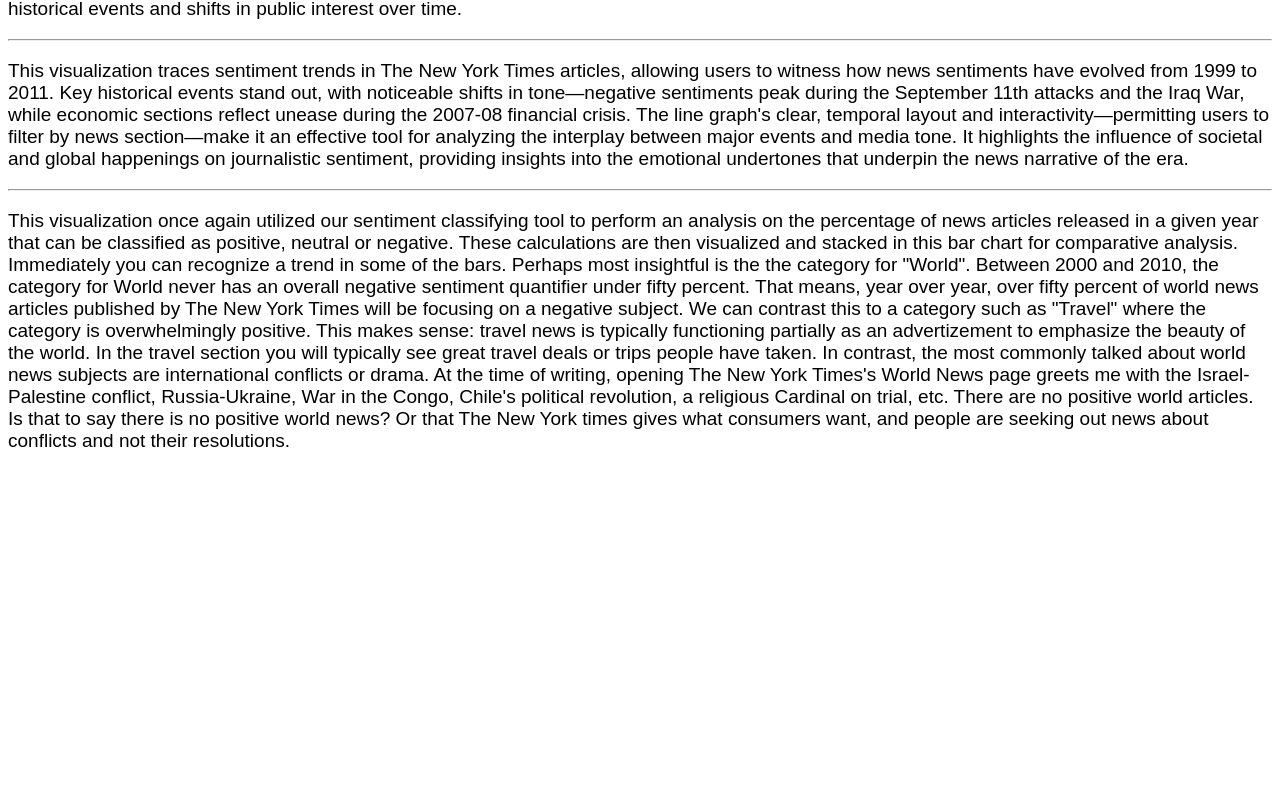
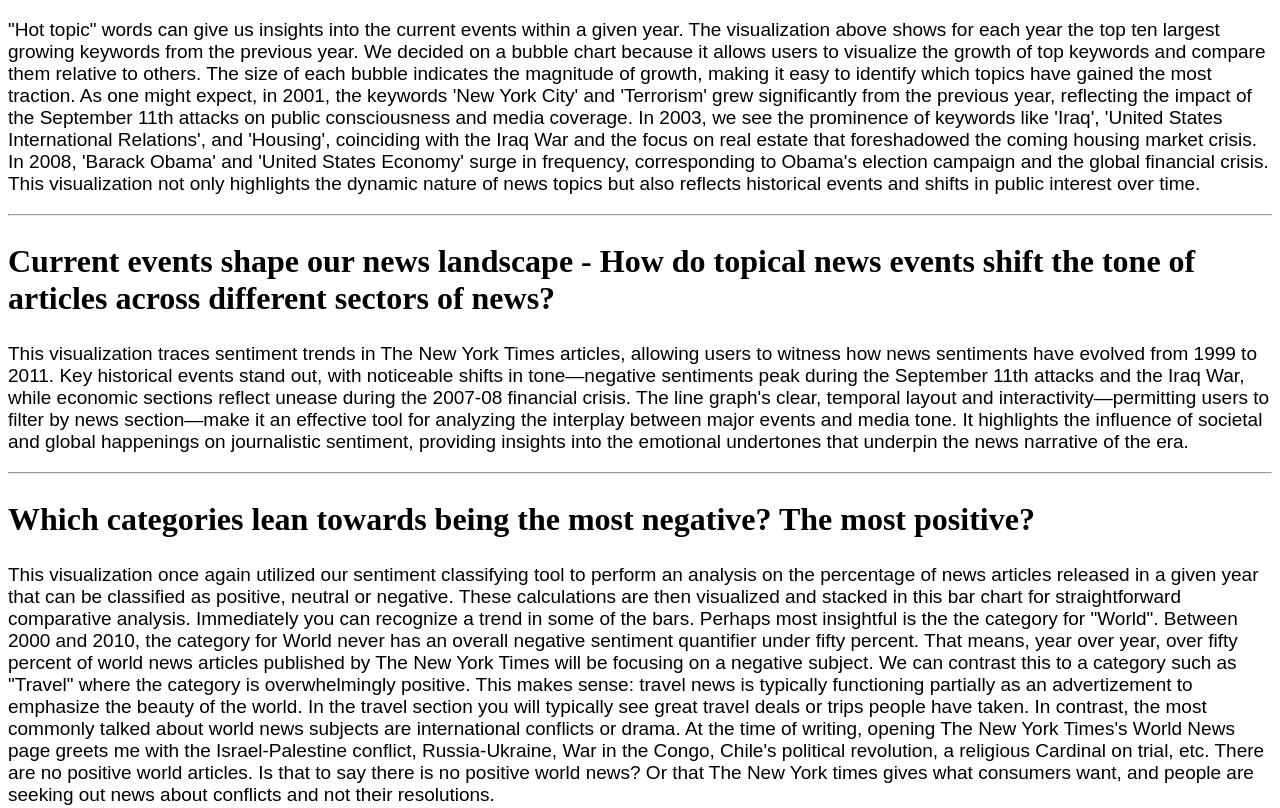
Before and after one commit to ebrooks2002/Data-Vis-Project, a website: page index.html in a window 1280 px wide. Shown: the part 719-1527 px from the top of the page. Before the commit the page ends 1190 px from the top, so only its background shows below. Drawn offline with nearby package versions, Linux system fonts and the light colour scheme.

Commit message:
tentative headers and reformatting

```diff
--- a/index.html
+++ b/index.html
@@ -14,8 +14,9 @@
             Investigating Trends In <span class="chomsky-font">The New York Times</span> Through Visualization
         </h1>
         <h2 class="text-center">Ethan Brooks and Tamur Asar</h2>
-        <p style="text-indent: 40px; font-family: Ar">The following visualizations were constructed using a collection of over <a
-                href="https://www.kaggle.com/datasets/aryansingh0909/nyt-articles-21m-2000-present" target="_blank">two
+        <p style="text-indent: 40px; font-family: Ar">The following visualizations were constructed using a collection
+            of over <a href="https://www.kaggle.com/datasets/aryansingh0909/nyt-articles-21m-2000-present"
+                target="_blank">two
                 million New York Times articles.</a>
             The visualizations aim to illustrate common pattens and trends, be that cultural or semantic, that
             subliminaly exist
@@ -25,11 +26,15 @@
             different time periods.
         </p>
     </div>
+    <hr>
 
+    <h2>
+        Which New York Times sections produce the most news?
+    </h2>
     <div class='tableauPlaceholder' id='viz1702860707636' style='position: relative'><noscript><a href='#'><img
-                alt='Breakdown by Section in 2000 '
-                src='https:&#47;&#47;public.tableau.com&#47;static&#47;images&#47;Se&#47;SectionTreeMap&#47;Sheet1&#47;1_rss.png'
-                style='border: none' /></a></noscript><object class='tableauViz' style='display:none;'>
+                    alt='Breakdown by Section in 2000 '
+                    src='https:&#47;&#47;public.tableau.com&#47;static&#47;images&#47;Se&#47;SectionTreeMap&#47;Sheet1&#47;1_rss.png'
+                    style='border: none' /></a></noscript><object class='tableauViz' style='display:none;'>
             <param name='host_url' value='https%3A%2F%2Fpublic.tableau.com%2F' />
             <param name='embed_code_version' value='3' />
             <param name='site_root' value='' />
@@ -47,10 +52,20 @@
         </object></div>
     <script
         type='text/javascript'>                    var divElement = document.getElementById('viz1702860707636'); var vizElement = divElement.getElementsByTagName('object')[0]; vizElement.style.width = '90%'; vizElement.style.height = (divElement.offsetWidth * 0.40) + 'px'; var scriptElement = document.createElement('script'); scriptElement.src = 'https://public.tableau.com/javascripts/api/viz_v1.js'; vizElement.parentNode.insertBefore(scriptElement, vizElement);                </script>
-    <p style="font-size: 19px; font-family: Arial;">The visualation above, called a Tree Map, shows the breakdown of published articles by section for a given year. We decided to use a Tree Map because it
-        is effect at conveying how indiviudal sections contribute to the total volume of published articles. By interacting with the year slider, users can explore trends over time. For example, they might discover growth in technology-related articles with the rise of the internet and digital culture. They might also discover the New York Section was common during the post 9/11 period, that the Business Day section rose during the 2007 financial crisis, and that the World section rose during 2003 Iraq War. Viewers may also notice that some sections hold a relatively constant percent makeup of total articles published, while others fluctuate greatly year to year. </p>
+    <p style="font-size: 19px; font-family: Arial;">The visualation above, called a Tree Map, shows the breakdown of
+        published articles by section for a given year. We decided to use a Tree Map because it
+        is effect at conveying how indiviudal sections contribute to the total volume of published articles. By
+        interacting with the year slider, users can explore trends over time. For example, they might discover growth in
+        technology-related articles with the rise of the internet and digital culture. They might also discover the New
+        York Section was common during the post 9/11 period, that the Business Day section rose during the 2007
+        financial crisis, and that the World section rose during 2003 Iraq War. Viewers may also notice that some
+        sections hold a relatively constant percent makeup of total articles published, while others fluctuate greatly
+        year to year. </p>
     <hr>
 
+    <h2>
+        What were the the most common words of each year?
+    </h2>
     <div class="tableauPlaceholder" id="viz1702596611276" style="position: relative;">
         <noscript>
             <a href="#">
@@ -76,9 +91,24 @@
             <param name="language" value="en-US" />
         </object>
     </div>
-    <p style="font-size: 19px; font-family: Arial"> The visualization above shows for each year the top ten largest growing keywords from the previous year. We decided on a bubble chart because it allows users to visualize the growth of top keywords and compare them relative to others. The size of each bubble indicates the magnitude of growth, making it easy to identify which topics have gained the most traction. As one might expect, in 2001, the keywords 'New York City' and 'Terrorism' grew significantly from the previous year, reflecting the impact of the September 11th attacks on public consciousness and media coverage. In 2003, we see the prominence of keywords like 'Iraq', 'United States International Relations', and 'Housing', coinciding with the Iraq War and the focus on real estate that foreshadowed the coming housing market crisis. In 2008, 'Barack Obama' and 'United States Economy' surge in frequency, corresponding to Obama's election campaign and the global financial crisis. This visualization not only highlights the dynamic nature of news topics but also reflects historical events and shifts in public interest over time. </p>
+    <p style="font-size: 19px; font-family: Arial"> "Hot topic" words can give us insights into the current events
+        within a given year. The visualization above shows for each year the top ten largest growing keywords from the
+        previous year. We decided on a bubble chart because it allows users to visualize the growth of top keywords and
+        compare them relative to others. The size of each bubble indicates the magnitude of growth, making it easy to
+        identify which topics have gained the most traction. As one might expect, in 2001, the keywords 'New York City'
+        and 'Terrorism' grew significantly from the previous year, reflecting the impact of the September 11th attacks
+        on public consciousness and media coverage. In 2003, we see the prominence of keywords like 'Iraq', 'United
+        States International Relations', and 'Housing', coinciding with the Iraq War and the focus on real estate that
+        foreshadowed the coming housing market crisis. In 2008, 'Barack Obama' and 'United States Economy' surge in
+        frequency, corresponding to Obama's election campaign and the global financial crisis. This visualization not
+        only highlights the dynamic nature of news topics but also reflects historical events and shifts in public
+        interest over time. </p>
     <hr>
 
+    <h2>
+        Current events shape our news landscape - How do topical news events shift the tone of articles across different
+        sectors of news?
+    </h2>
     <div class='tableauPlaceholder' id='viz1702875274262' style='position: relative'><noscript><a href='#'><img
                     alt='Sentiment Trends  by Section '
                     src='https:&#47;&#47;public.tableau.com&#47;static&#47;images&#47;Se&#47;SentimentTrends_17027834242470&#47;Sheet1&#47;1_rss.png'
@@ -100,12 +130,22 @@
         </object></div>
     <script
         type='text/javascript'>                    var divElement = document.getElementById('viz1702875274262'); var vizElement = divElement.getElementsByTagName('object')[0]; vizElement.style.width = '100%'; vizElement.style.height = (divElement.offsetWidth * 0.75) + 'px'; var scriptElement = document.createElement('script'); scriptElement.src = 'https://public.tableau.com/javascripts/api/viz_v1.js'; vizElement.parentNode.insertBefore(scriptElement, vizElement);                </script>
-    <p style="font-size: 19px; font-family: Arial"> This visualization traces sentiment trends in The New York Times articles, allowing users to witness how news sentiments have evolved from 1999 to 2011. Key historical events stand out, with noticeable shifts in tone—negative sentiments peak during the September 11th attacks and the Iraq War, while economic sections reflect unease during the 2007-08 financial crisis. The line graph's clear, temporal layout and interactivity—permitting users to filter by news section—make it an effective tool for analyzing the interplay between major events and media tone. It highlights the influence of societal and global happenings on journalistic sentiment, providing insights into the emotional undertones that underpin the news narrative of the era.
+    <p style="font-size: 19px; font-family: Arial"> This visualization traces sentiment trends in The New York Times
+        articles, allowing users to witness how news sentiments have evolved from 1999 to 2011. Key historical events
+        stand out, with noticeable shifts in tone—negative sentiments peak during the September 11th attacks and the
+        Iraq War, while economic sections reflect unease during the 2007-08 financial crisis. The line graph's clear,
+        temporal layout and interactivity—permitting users to filter by news section—make it an effective tool for
+        analyzing the interplay between major events and media tone. It highlights the influence of societal and global
+        happenings on journalistic sentiment, providing insights into the emotional undertones that underpin the news
+        narrative of the era.
 
     </p>
     <hr>
 
-
+    <h2>
+        Which categories lean towards being the most negative?
+        The most positive?
+    </h2>
     <div class="tableauPlaceholder" id="viz1702849659685" style="position: relative"><noscript><a href="#"><img
                     alt="Overall Sentiment of Articles in Each News Category, Year Over Year - 2005 "
                     src="https://public.tableau.com/static/images/Ov/OverallSentimentofArticlesinEachNewsCategoryYearOverYear/Sheet1/1_rss.png"
@@ -131,7 +171,8 @@
         of news articles
         released in a given year that can be classified as positive, neutral or negative. These calculations are then
         visualized and stacked
-        in this bar chart for comparative analysis. Immediately you can recognize a trend in some of the bars. Perhaps
+        in this bar chart for straightforward comparative analysis. Immediately you can recognize a trend in some of the
+        bars. Perhaps
         most insightful is the
         the category for "World". Between 2000 and 2010, the category for World never has an overall negative sentiment
         quantifier
--- a/styles.css
+++ b/styles.css
@@ -19,6 +19,10 @@
   font-size: 3rem;
 }
 
+h2 {
+  font-size: 2rem;
+}
+
 .text-center {
   text-align: center;
 }
```
